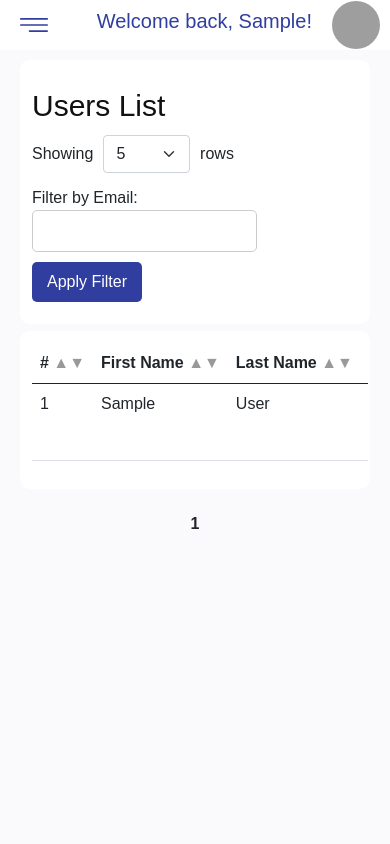
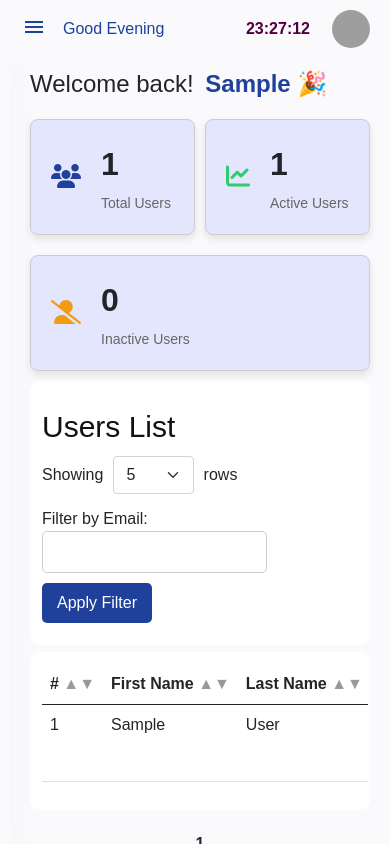
Before and after one commit to epythonlab/mems, a Flask app: page /users in a window 390 px wide. Run offline with Flask 3, Linux system fonts and the light colour scheme; the visitor is signed in with stand-in values (Sample User, id 1); data comes from the database, SQL or seed files in the repository; parts of the project's set-up code (start-up, migrations or seed data) failed here and were passed over; some libraries are stand-ins or nearby versions; grey boxes are pictures that could not be loaded.

Commit message:
updated user dashboard

```diff
--- a/app/routes/users.py
+++ b/app/routes/users.py
@@ -1,4 +1,4 @@
-from flask import render_template, request, redirect, url_for, flash
+from flask import render_template, request, redirect, url_for, flash, jsonify
 from flask_login.utils import login_required, current_user
 from werkzeug.security import generate_password_hash, check_password_hash
 from . import user_bp
@@ -36,3 +36,22 @@ def user_detail():
     # return render_template('user_detail.html', user_details=user_details)
     # Here, 'user_detail.html' is a template file containing the details of the user
     return render_template('users/user_detail.html', row_id=row_id)
+
+# get user stats
+@user_bp.route('/stats')
+def get_stats():
+    # Query user data and count users based on status
+    # Count users with status 1
+    active_users = User.query.filter_by(active=1).count()
+    # Count users with status 0
+    inactive_users = User.query.filter_by(active=0).count()
+
+    # Create a dictionary with the fetched statistics
+    stats = {
+        "total_users": active_users + inactive_users ,
+        "active_users": active_users,
+        "inactive_users": inactive_users
+    }
+
+    # Return the statistics as JSON
+    return jsonify(stats)
--- a/app/static/css/style.css
+++ b/app/static/css/style.css
@@ -127,7 +127,7 @@ body {
 }
 
 .sidebar ul li a {
-  color          : #111;
+  color          : #333;
   text-decoration: none;
   display        : flex;
   align-items    : center;
@@ -149,23 +149,55 @@ body {
 }
 
 .sidebar ul li i {
-  font-size  : 18px;
-  color      : #111;
+  font-size  : 20px;
+  color      : #333;
   font-weight: normal;
 }
 
+
+.bottom-links {
+  position: absolute;
+  bottom: 50px;
+  width       : 220px;
+}
+
+.bottom-links hr {
+  margin: 0;
+  border: none;
+  background-color: #333;
+  height: 1px;
+  margin-right: 20px;
+}
+
+.bottom-links a {
+  text-decoration: none;
+  color: #333;
+  margin-right: 10px;
+}
+
+@media (max-width: 768px) {
+  .bottom-links {
+    height: auto; /* Reset height for smaller screens */
+    margin-top: 0;
+  }
+}
+
+
+
 .header {
-  height          : 50px;
-  background      : #fff;
+  height          : 60px;
+  background      : #FAFAFC;
   width           : 100%;
   display         : flex;
   align-items     : center;
   flex-basis      : 100%;
-  color           : #303f9f;
+  color           : #1F419B;
   padding         : 0 20px; /* Adjust padding as needed */
   display         : flex;
   justify-content : space-between;
   align-items     : center;
+  border-bottom: 2px solid rgba(250, 250, 252, 0.5); /* Adjust opacity as needed */
+
 }
 
 .sidebar ul li a.active i,
@@ -223,8 +255,12 @@ body {
   background  : none;
   border      : 0;
   cursor      : pointer;
+  color: #1F419B;
 }
-
+.greeting {
+  /* Add styles for the greeting message */
+  color: #1F419B;
+}
 .header-logo {
   display    : flex;
   align-items: center;
@@ -259,7 +295,7 @@ body {
 }
 
 .header-menu .button-menu svg path {
-  fill: #303f9f;
+  fill: #1F419B;
 }
 
 /* Responsive Adjustments */
@@ -301,7 +337,7 @@ body {
   }
 
   .user {
-    margin-right: 8px;
+    margin-right: 10px;
   }
 
   .user h3 {
@@ -354,10 +390,11 @@ body {
 
 .profile .img-box {
   position     : relative;
-  width        : 48px;
-  height       : 48px;
+  width        : 38px;
+  height       : 38px;
   border-radius: 50%;
   overflow     : hidden;
+  margin-right: 10px;
 }
 
 .profile .img-box img {
@@ -368,6 +405,20 @@ body {
   height    : 100%;
   object-fit: cover;
 }
+.clock{
+  color: #500041;
+  font-size: 16px;
+  font-weight: bold;
+}
+.welcome-title {
+  font-size: 24px; /* Adjust the font size as needed */
+}
+
+.welcome-title span {
+  font-weight: bold; /* Make the user's name bold */
+  color: #1F419B; /* Change the color of the user's name */
+  margin-left: 5px; /* Add some spacing between the text and the emoji */
+}
 
 /* menu (the right one) */
 
@@ -461,7 +516,7 @@ body {
 }
 /* Define the active background color */
 .nav .nav-link.active {
-  background-color: #303f9f; /* Change to your desired color */
+  background-color: #1F419B; /* Change to your desired color */
   color           : #fff; /* Change text color if needed */
 }
 
@@ -928,7 +986,7 @@ body {
 
 .filter-section button {
     padding: 8px 15px;
-    background-color: #303f9f;
+    background-color: #1F419B;
     color: #fff;
     border: none;
     border-radius: 5px;
@@ -1002,6 +1059,73 @@ td:last-child .btn-status .fas {
   margin-left: 20%;
 }
 
-button {
-  cursor: pointer;
+/* Styles for the stat box */
+.stat-row {
+  display: flex; /* Display items in a row */
+  justify-content: space-around; /* Distribute items evenly along the main axis */
+  margin-top: 20px; /* Add margin above the row */
+  gap: 10px;
+  flex-wrap: wrap; /* Allow items to wrap to the next line */
 }
+.stat-box {
+  flex: 1;
+  align-items: center;
+  padding: 20px;
+  border: 1px solid #ccc;
+  border-radius: 8px;
+  box-shadow: 0 4px 8px rgba(0, 0, 0, 0.1);
+  transition: transform 0.3s ease;
+  background-color: #E4E6FD;
+  margin-bottom: 10px;
+  width: calc(33.33% - 40px); /* Set initial width for large screens */
+}
+.stat-content {
+  display: flex;
+  align-items: center;
+}
+
+.stat-info {
+  margin-left: 20px; /* Add spacing between icon and text */
+}
+/* Styles for the icon */
+/* Styles for the icon */
+.stat-icon {
+  font-size: 24px;
+  color: #1F419B; /* Example color for total users icon */
+}
+
+/* Styles for the second icon */
+.stat-box:nth-child(2) .stat-icon {
+  color: #2ecc71; /* Example color for new users icon */
+}
+
+/* Styles for the third icon */
+.stat-box:nth-child(3) .stat-icon {
+  color: #f39c12; /* Example color for revenue icon */
+}
+/* Styles for the statistical number */
+.stat-number {
+  font-size: 32px;
+  font-weight: bold;
+  margin-bottom: 5px;
+}
+
+/* Styles for the text below the number */
+.stat-text {
+  font-size: 14px;
+  color: #666;
+}
+/* display rows to columns in small devices */
+/* Media query for small screens */
+@media (max-width: 768px) {
+  .stat-box {
+      width: calc(50% - 40px); /* Set width for medium screens */
+  }
+}
+
+/* Media query for extra small screens */
+@media (max-width: 576px) {
+  .stat-box {
+      width: calc(100% - 40px); /* Set width for small screens */
+  }
+}
--- /dev/null
+++ b/app/static/js/header_nav.js
@@ -0,0 +1,86 @@
+//<!-- JavaScript to control the profile navigation drawer -->
+
+let profile = document.querySelector(".profile");
+let menu = document.querySelector(".menu");
+
+profile.onclick = function () {
+  menu.classList.toggle("active");
+};
+
+/* Custom JavaScript for Material Style Navigation Drawer */
+function openNav() {
+  document.getElementById("myNav").classList.add("drawer-open");
+}
+
+function closeNav() {
+  document.getElementById("myNav").classList.remove("drawer-open");
+}
+
+// Function to toggle the navigation menu
+function toggleMenu() {
+  let container = document.querySelector(".container-fluid");
+  container.classList.toggle("nav-closed");
+}
+
+// Function to hide the sidebar on small screens
+function hideSidebarOnSmallScreens() {
+  let container = document.querySelector(".container-fluid");
+  if (window.innerWidth <= 991) {
+    container.classList.add("nav-closed");
+  } else {
+    container.classList.remove("nav-closed");
+  }
+}
+
+// Call the function initially to hide the sidebar if needed
+hideSidebarOnSmallScreens();
+
+// Adding resize event listener to toggle sidebar on small screens
+window.addEventListener("resize", hideSidebarOnSmallScreens);
+
+// greating messages based on the current time
+// Get the current hour
+const currentHour = new Date().getHours();
+
+// Get the greeting element
+const greetingElement = document.getElementById("greeting");
+
+// Define the greeting messages based on the time of day
+let greetingMessage = "";
+if (currentHour >= 5 && currentHour < 12) {
+  greetingMessage = "Good Morning";
+} else if (currentHour >= 12 && currentHour < 18) {
+  greetingMessage = "Good Afternoon";
+} else {
+  greetingMessage = "Good Evening";
+}
+
+// Update the greeting message in the HTML
+greetingElement.textContent = greetingMessage;
+
+
+// js to display the clock
+function updateClock() {
+  // Get current UTC time
+  const nowUTC = new Date();
+
+  // Convert UTC time to GMT+3 time
+  const nowGMT3 = new Date(nowUTC.getTime() + (3 * 60 * 60 * 1000));
+
+  // Extract hours, minutes, and seconds from GMT+3 time
+  const hours = nowGMT3.getUTCHours().toString().padStart(2, '0');
+  const minutes = nowGMT3.getUTCMinutes().toString().padStart(2, '0');
+  const seconds = nowGMT3.getUTCSeconds().toString().padStart(2, '0');
+
+  // Format time string
+  const timeString = `${hours}:${minutes}:${seconds}`;
+
+  // Update the clock element
+  document.getElementById('clock').innerText = timeString;
+}
+
+// Update the clock every second
+setInterval(updateClock, 1000);
+
+// Initial update to prevent delay in displaying clock
+updateClock();
--- a/app/templates/index.html
+++ b/app/templates/index.html
@@ -9,7 +9,10 @@
         <!-- Container for sidebar content -->
         {% include 'sidenav.html' %}
         <div class="page-content">
-            <h1>Welcome back, Medem!</h1>
+            <h2 class="welcome-title">Welcome back! <span>{{current_user.first_name}} 🎉</span></h2>
+
+            <!-- include user stats here -->
+            {% include 'users/user_stat.html' %}
             <!-- <div class="header-search">
                 <input type="search" placeholder="Search Documentation...">
             </div> -->
--- a/app/templates/sideheader.html
+++ b/app/templates/sideheader.html
@@ -1,22 +1,24 @@
 <div class="header">
     <div class="header-logo">
         <svg class="site-logo" xmlns="http://www.w3.org/2000/svg" viewBox="0 0 512 512">
+            <!-- Your SVG path here -->
             <path d="M512 256a15 15 0 00-7.1-12.8l-52-32 52-32.5a15 15 0 000-25.4L264 2.3c-4.8-3-11-3-15.9 0L7 153.3a15 15 0 000 25.4L58.9 211 7.1 243.3a15 15 0 000 25.4L58.8 301 7.1 333.3a15 15 0 000 25.4l241 151a15 15 0 0015.9 0l241-151a15 15 0 00-.1-25.5l-52-32 52-32.5A15 15 0 00512 256zM43.3 166L256 32.7 468.7 166 256 298.3 43.3 166zM468.6 346L256 479.3 43.3 346l43.9-27.4L248 418.7a15 15 0 0015.8 0L424.4 319l44.2 27.2zM256 388.3L43.3 256l43.9-27.4L248 328.7a15 15 0 0015.8 0L424.4 229l44.1 27.2L256 388.3z"/>
         </svg>
         <span class="site-title">Medem</span>
     </div>
     <div class="header-menu">
         <button class="button-menu" onclick="toggleMenu()">
-            <svg xmlns="http://www.w3.org/2000/svg" viewBox="0 0 385 385">
-                <path d="M12 120.3h361a12 12 0 000-24H12a12 12 0 000 24zM373 180.5H12a12 12 0 000 24h361a12 12 0 000-24zM373 264.7H132.2a12 12 0 000 24H373a12 12 0 000-24z"/>
-            </svg>
+            <i class="material-icons">menu</i>
         </button>
-        <!-- <input type="search" placeholder="Search Documentation..."> -->
+        <div class="greeting" id="greeting">
+            <!-- Greeting message will be displayed here -->
+        </div>
     </div>
 
     <div class="profile">
         <div class="user">
-            <h5>Welcome back, {{current_user.first_name}}!</h5>
+            <div class="clock" id="clock"></div>
+            <!-- <h5>Welcome back, {{current_user.first_name}}!</h5> -->
         </div>
         <div class="img-box">
             <img src="https://i.postimg.cc/BvNYhMHS/user-img.jpg" alt="some user image">
@@ -25,90 +27,32 @@
             <ul>
                 <li>
                     <a href="/profile">
-                        <i class="fa-regular fa-user"></i>&nbsp;Profile
+                        <i class="material-icons">person</i> Profile
                     </a>
                 </li>
                 <li>
                     <a href="#">
-                        <i class="ph-bold ph-envelope-simple"></i>&nbsp;Inbox
+                        <i class="material-icons">mail</i> Inbox
                     </a>
                 </li>
                 <li>
                     <a href="/setting">
-                        <i class="fa-solid fa-gear"></i>&nbsp;Settings
+                        <i class="material-icons">settings</i> Settings
                     </a>
                 </li>
                 <li>
                     <a href="#">
-                        <i class="ph-bold ph-question"></i>&nbsp;Help
+                        <i class="material-icons">help</i> Help
                     </a>
                 </li>
                 <li>
                     <a href="/logout">
-                        <i class="fa-solid fa-right-from-bracket"></i>&nbsp;Sign Out
+                        <i class="material-icons">exit_to_app</i> Sign Out
                     </a>
                 </li>
             </ul>
         </div>
     </div>
 </div>
-<!-- this right navigation drawer keep this for references
- Navigation drawer for all devices
-<div id="myNav" class="nav-drawer">
-     Add your logo here
-    <img src="logo.png" alt="Logo" class="ml-3 mt-3" style="width: 50px;">
-    <a href="#" class="closebtn" onclick="closeNav()">&times;</a>
-    <a href="#">Home</a>
-    <a href="#">About</a>
-    <a href="#">Services</a>
-    <a href="#">Contact</a>
-    <ul class="navbar-nav">
-        <li class="nav-item active">
-            <a class="nav-link" href="#">Settings</a>
-        </li>
-        <li class="nav-item">
-            <a class="nav-link" href="/logout">Logout</a>
-        </li>
-    </ul>
-</div>
--->
-<!-- JavaScript to control the profile navigation drawer -->
-<script>
-    let profile = document.querySelector('.profile');
-let menu = document.querySelector('.menu');
 
-profile.onclick = function () {
-    menu.classList.toggle('active');
-}
-
-    /* Custom JavaScript for Material Style Navigation Drawer */
-    function openNav() {
-        document.getElementById("myNav").classList.add('drawer-open');
-    }
-
-    function closeNav() {
-        document.getElementById("myNav").classList.remove('drawer-open');
-    }
-
-    // Function to toggle the navigation menu
-    function toggleMenu() {
-        let container = document.querySelector(".container-fluid");
-        container.classList.toggle("nav-closed");
-    }
-
-    // Function to hide the sidebar on small screens
-    function hideSidebarOnSmallScreens() {
-        let container = document.querySelector(".container-fluid");
-        if (window.innerWidth <= 991) {
-            container.classList.add("nav-closed");
-        } else {
-            container.classList.remove("nav-closed");
-        }
-    }
-
-    // Call the function initially to hide the sidebar if needed
-    hideSidebarOnSmallScreens();
-
-    // Adding resize event listener to toggle sidebar on small screens
-    window.addEventListener("resize", hideSidebarOnSmallScreens);
-</script>
+<script src="{{ url_for('static', filename='js/header_nav.js') }}"></script>
--- a/app/templates/sidenav.html
+++ b/app/templates/sidenav.html
@@ -1,51 +1,55 @@
-<link rel="stylesheet" href="https://cdn.lineicons.com/2.0/LineIcons.css">
 <div class="sidebar">
     <ul class="nav">
         <li>
-            <a href="/" class="nav-link" >
-                <i class="lni lni-home"></i>
+            <a href="/" class="nav-link">
+                <i class="material-icons">home</i>
                 <span>Dashboard</span>
             </a>
         </li>
         <li>
             <a href="#" class="nav-link">
-                <i class="lni lni-text-format"></i>
+                <i class="material-icons">insert_drive_file</i>
                 <span>Form Elements</span>
             </a>
         </li>
         <li>
             <a href="#" class="nav-link">
-                <i class="lni lni-bar-chart"></i>
+                <i class="material-icons">bar_chart</i>
                 <span>Charts</span>
             </a>
         </li>
         <li>
             <a href="#" class="nav-link">
-                <i class="lni lni-grid"></i>
+                <i class="material-icons">grid_on</i>
                 <span>Grid System</span>
             </a>
         </li>
         <li>
             <a href="#" class="nav-link">
-                <i class="lni lni-bullhorn"></i>
+                <i class="material-icons">notifications</i>
                 <span>Notifications</span>
             </a>
         </li>
         <li>
             <a href="/users" class="nav-link">
-                <i class="lni lni-users"></i>
+                <i class="material-icons">group</i>
                 <span>Users</span>
             </a>
         </li>
+    </ul>
+    <ul class="bottom-links">
         <li>
             <a href="#" class="nav-link">
-                <i class="lni lni-support"></i>
-                <span>Help & Support</span>
+                <i class="material-icons">help</i>
+                <span>Help</span>
+            </a>
+        </li>
+        <hr>
+        <li>
+            <a href="/logout" class="nav-link">
+                <i class="material-icons">exit_to_app</i>
+                <span>Logout</span>
             </a>
         </li>
     </ul>
 </div>
-<script>
-
-
-</script>
--- /dev/null
+++ b/app/templates/users/user_stat.html
@@ -0,0 +1,53 @@
+<div class="stat-row">
+    <!-- First stat box -->
+    <div class="stat-box">
+        <div class="stat-content">
+            <div class="stat-icon">
+                <i class="fas fa-users"></i> <!-- Example icon -->
+            </div>
+            <div class="stat-info">
+                <div class="stat-number" id="total-users">...</div>
+                <div class="stat-text">Total Users</div>
+            </div>
+        </div>
+    </div>
+
+    <!-- Second stat box -->
+    <div class="stat-box">
+        <div class="stat-content">
+            <div class="stat-icon">
+                <i class="fas fa-chart-line"></i> <!-- Example icon -->
+            </div>
+            <div class="stat-info">
+                <div class="stat-number" id="active-users">...</div>
+                <div class="stat-text">Active Users</div>
+            </div>
+        </div>
+    </div>
+
+    <!-- Third stat box -->
+    <div class="stat-box">
+        <div class="stat-content">
+            <div class="stat-icon">
+                <i class="fas fa-user-alt-slash"></i>
+            </div>
+            <div class="stat-info">
+                <div class="stat-number" id="inactive-users">...</div>
+                <div class="stat-text">Inactive Users</div>
+            </div>
+        </div>
+    </div>
+</div>
+
+<script>
+    fetch('/stats')
+    .then(response => response.json())
+    .then(data => {
+        // Update stat boxes with fetched data
+        document.getElementById('total-users').innerText = data.total_users ;
+        document.getElementById('active-users').innerText = data.active_users;
+        document.getElementById('inactive-users').innerText = data.inactive_users;
+    })
+    .catch(error => console.error('Error fetching data:', error));
+
+</script>
--- a/app/templates/users/users.html
+++ b/app/templates/users/users.html
@@ -9,6 +9,11 @@
         <!-- Container for sidebar content -->
         {% include 'sidenav.html' %}
         <div class="page-content">
+            <h2 class="welcome-title">Welcome back! <span>{{current_user.first_name}} 🎉</span></h2>
+
+            <!-- include user stats here -->
+            {% include 'users/user_stat.html' %}
+
             <div class="card custom-card-border">
                 <h1 class="mt-3">Users List</h1>
                 <div class="select-wrapper">
```
Also changed, not shown: other parts of app/static/css/style.css (+36 -30 lines), app/static/images/5d178f79f84bb632.png (added), app/static/images/a5293ae350f341f2.png (added), app/static/images/b67ff844084badf9.png (added), app/static/images/b83d9d9e8ec9ee22.png (added), app/static/images/cbf8898c1e40844c.png (added), app/static/images/deff997db918b3d0.png (added), 1 other file.
